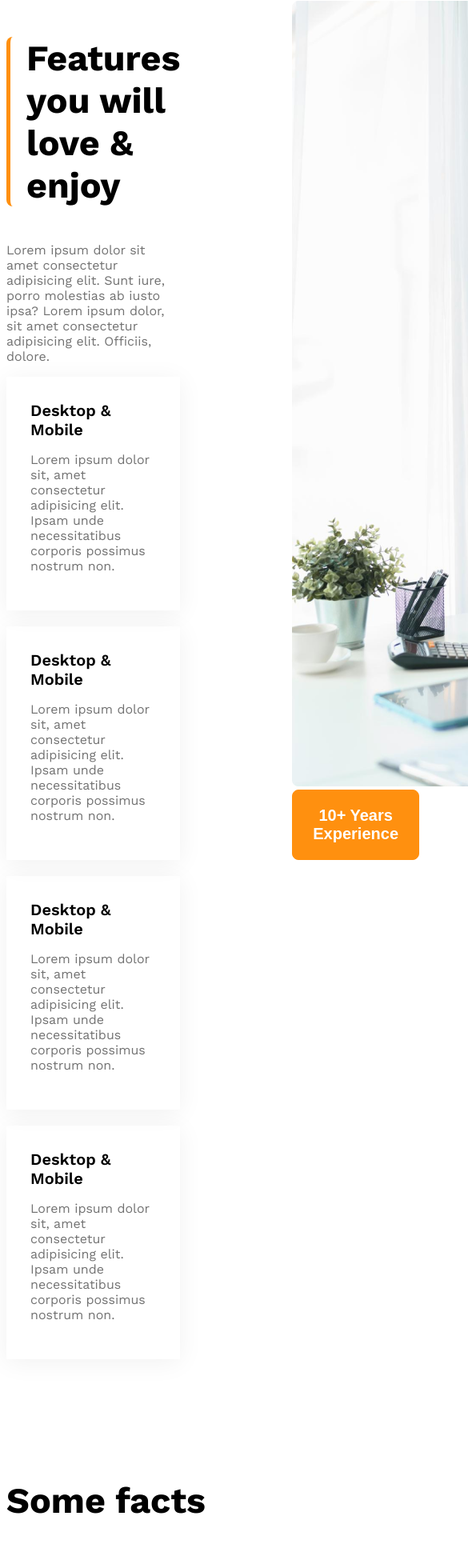
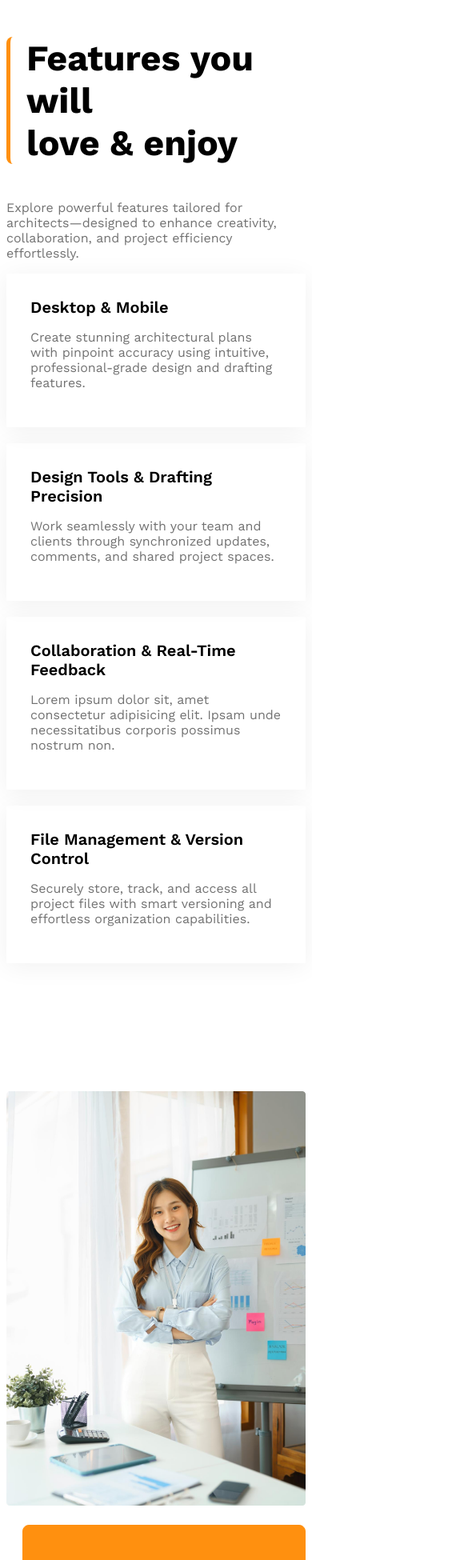
Before and after one commit to shahrufhasan/G3-Architects, a plain HTML site: page index.html in a window 390 px wide. Shown: the part 2977-4927 px from the top of the page at 80% size, 585 px wide, since content can reach past the window. Drawn offline with nearby package versions, Linux system fonts and the light colour scheme.

Commit message:
touched up some design

```diff
--- a/index.html
+++ b/index.html
@@ -75,41 +75,41 @@
             love & enjoy
           </h3>
           <p class="text-light-gray">
-            Lorem ipsum dolor sit amet consectetur adipisicing elit. Sunt iure,
-            porro molestias ab iusto ipsa? Lorem ipsum dolor, sit amet
-            consectetur adipisicing elit. Officiis, dolore.
+            Explore powerful features tailored for architects—designed to
+            enhance creativity, collaboration, and project efficiency
+            effortlessly.
           </p>
           <!-- feature card container -->
           <div class="feature-card">
             <h4 class="feature-title">Desktop & Mobile</h4>
+            <p class="text-light-gray">
+              Create stunning architectural plans with pinpoint accuracy using
+              intuitive, professional-grade design and drafting features.
+            </p>
+          </div>
+          <div class="feature-card">
+            <h4 class="feature-title">Design Tools & Drafting Precision</h4>
+            <p class="text-light-gray">
+              Work seamlessly with your team and clients through synchronized
+              updates, comments, and shared project spaces.
+            </p>
+          </div>
+          <div class="feature-card">
+            <h4 class="feature-title">Collaboration & Real-Time Feedback</h4>
             <p class="text-light-gray">
               Lorem ipsum dolor sit, amet consectetur adipisicing elit. Ipsam
               unde necessitatibus corporis possimus nostrum non.
             </p>
           </div>
           <div class="feature-card">
-            <h4 class="feature-title">Desktop & Mobile</h4>
+            <h4 class="feature-title">File Management & Version Control</h4>
             <p class="text-light-gray">
-              Lorem ipsum dolor sit, amet consectetur adipisicing elit. Ipsam
-              unde necessitatibus corporis possimus nostrum non.
-            </p>
-          </div>
-          <div class="feature-card">
-            <h4 class="feature-title">Desktop & Mobile</h4>
-            <p class="text-light-gray">
-              Lorem ipsum dolor sit, amet consectetur adipisicing elit. Ipsam
-              unde necessitatibus corporis possimus nostrum non.
-            </p>
-          </div>
-          <div class="feature-card">
-            <h4 class="feature-title">Desktop & Mobile</h4>
-            <p class="text-light-gray">
-              Lorem ipsum dolor sit, amet consectetur adipisicing elit. Ipsam
-              unde necessitatibus corporis possimus nostrum non.
+              Securely store, track, and access all project files with smart
+              versioning and effortless organization capabilities.
             </p>
           </div>
         </div>
-        <div>
+        <div class="feature-architect">
           <img src="./images/architect.png" alt="" />
           <button id="experience-badge" class="btn-primary">
             <span id="experience-year">10+ Years</span>
@@ -124,8 +124,8 @@
       <section class="some-facts">
         <h3 class="section-title">Some facts</h3>
         <p class="text-light-gray fact-description">
-          Lorem ipsum, dolor sit amet consectetur adipisicing elit. Officiis
-          praesentium molestiae tempore doloremque, voluptatibus natus?
+          Discover key facts about our company’s journey, achievements, and
+          impact in the world of architecture.
         </p>
         <div class="facts-container">
           <div class="fact-card display-flex">
@@ -169,8 +169,8 @@
         <div class="sponsor-info">
           <h3 class="section-title">Our Sponsors</h3>
           <p class="text-light-gray">
-            Lorem ipsum dolor sit amet consectetur adipisicing elit. Veritatis
-            voluptatum quisquam nostrum perspiciatis facere dolor.
+            Proudly partnered with industry-leading sponsors who support
+            innovation, design excellence, and architectural growth worldwide.
           </p>
         </div>
         <div class="sponsor-companies">
--- a/styles/styles.css
+++ b/styles/styles.css
@@ -148,6 +148,20 @@ main > section {
   margin-top: 0px;
   margin-bottom: 0px;
 }
+.feature-architect img {
+  width: 100%;
+}
+#experience-badge {
+  padding: 45px 42px;
+  font-size: 1.5rem;
+  font-weight: 500;
+  margin-left: -100px;
+  margin-top: -100px;
+}
+#experience-year {
+  font-size: 4rem;
+  font-weight: 700;
+}
 
 /* some facts styles  */
 .facts-container {
@@ -195,7 +209,8 @@ main > section {
 @media screen and (max-width: 576px) {
   .navbar,
   .nav-link,
-  .teams {
+  .teams,
+  .features {
     flex-direction: column;
   }
   .team-img-container,
@@ -214,11 +229,20 @@ main > section {
   .our-features {
     margin-left: 20px;
   }
+  #experience-badge {
+    margin-top: 20px;
+    margin-left: 20px;
+  }
 }
 /* Responsive for Medium Size device */
 @media screen and (min-width: 576px) and (max-width: 992px) {
-  .teams {
+  .teams,
+  .features {
     flex-direction: column;
+  }
+  #experience-badge {
+    margin-top: 20px;
+    margin-left: 20px;
   }
   .facts-container,
   .sponsor-companies {
```
Also changed, not shown: 1 other file.
